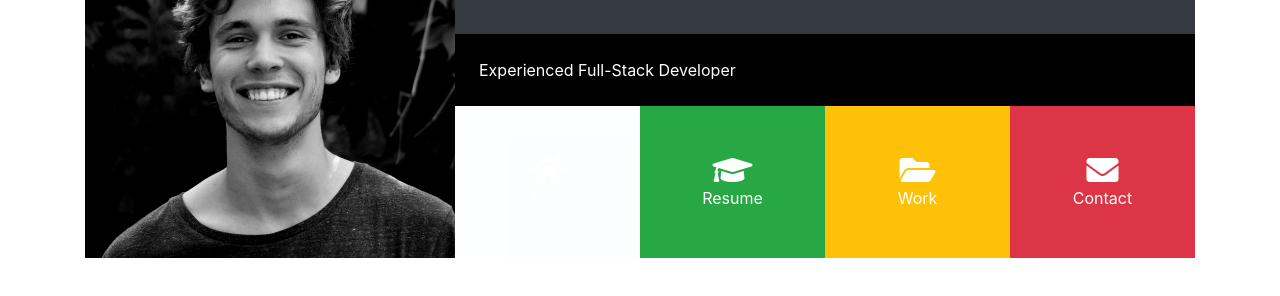
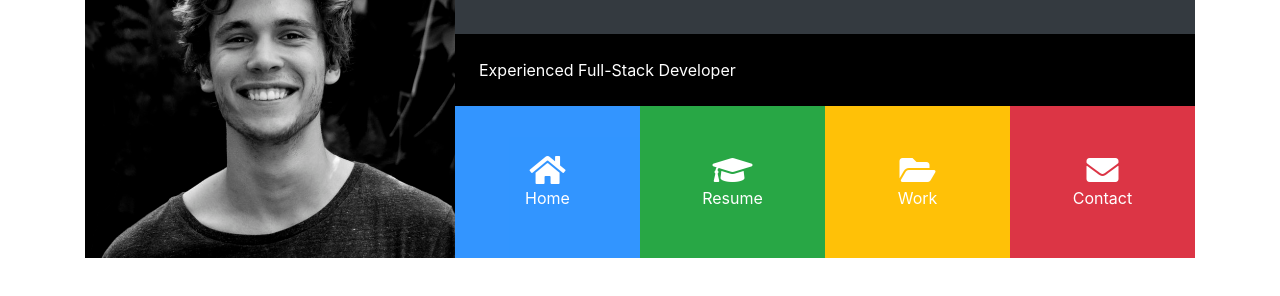
Before and after one commit to ejohann/portfolio_grid, a plain HTML site: page index.html in a window 1280 px wide. In both pictures the pointer is over the element "Home". Shown: the part 118-414 px from the top of the page. Drawn offline with nearby package versions, Linux system fonts and the light colour scheme.

Commit message:
Compiled css style fixing bug in code

```diff
--- a/css/styles.css
+++ b/css/styles.css
@@ -4,7 +4,7 @@
 #main-header .port-item {
   width: 30%; }
 #main-header .port-item:hover {
-  opacity: 0.8%;
+  opacity: 0.8;
   cursor: pointer; }
 
 .bg-black {
```
